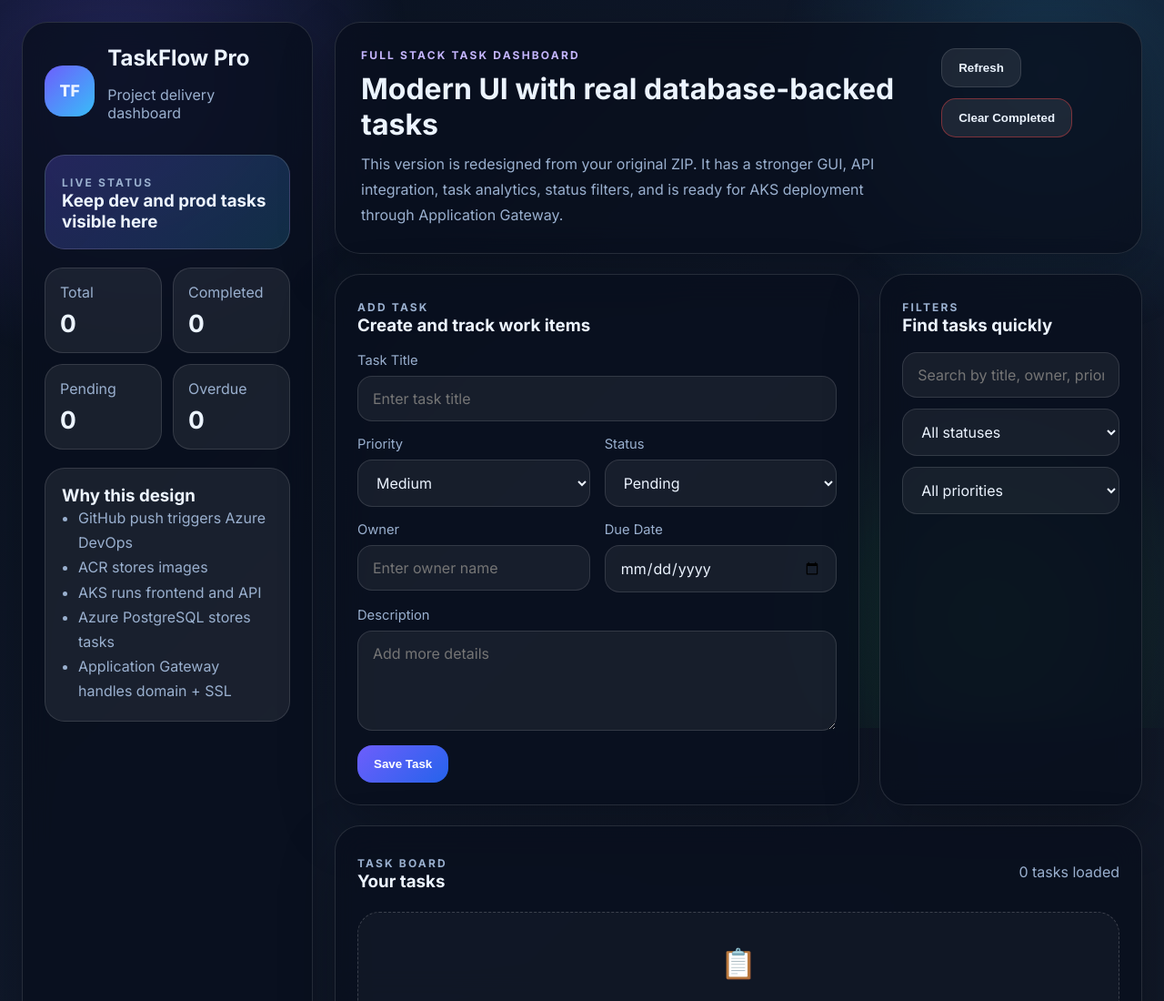
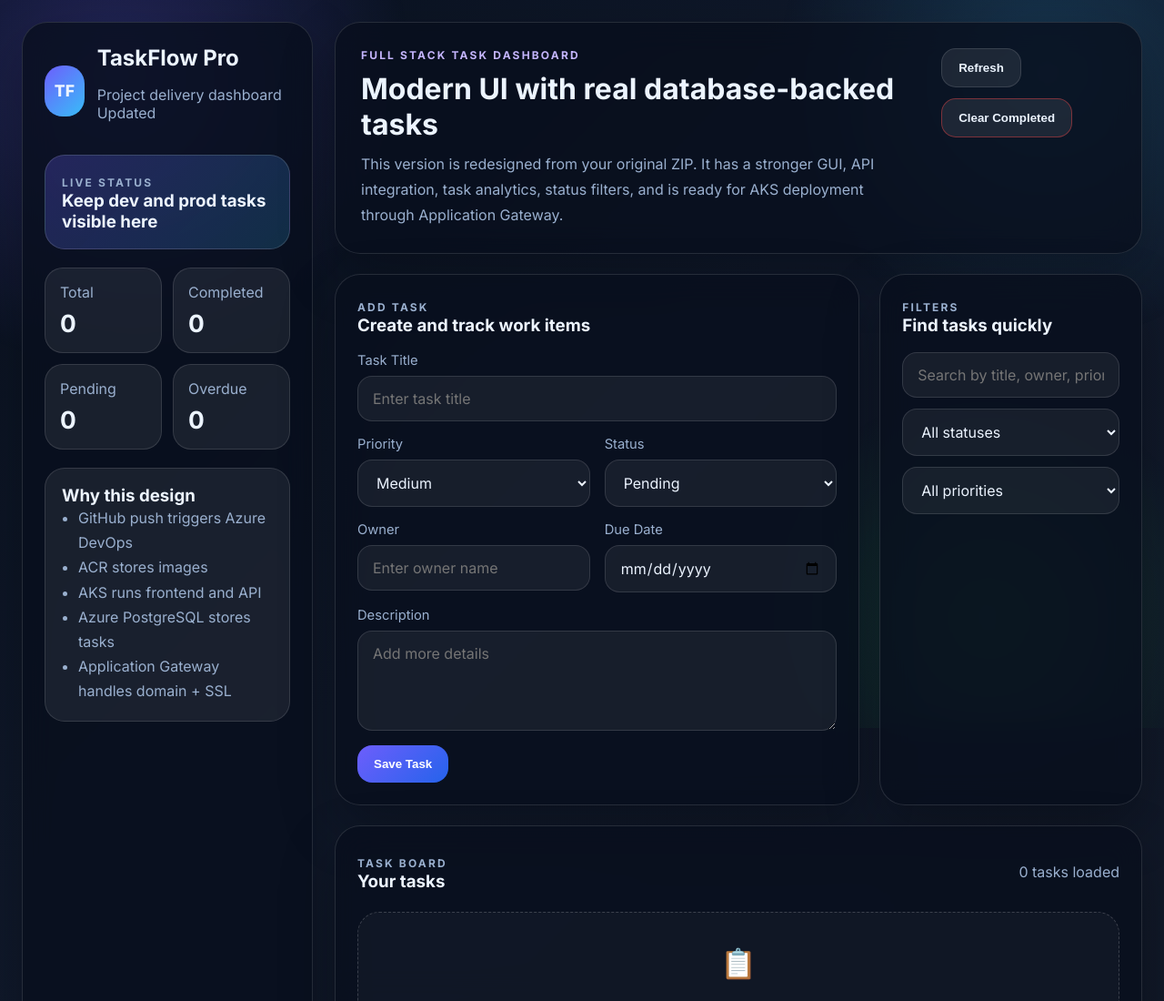
Before and after one commit to Chinmaydattasr/taskflow-aks-dev, a plain HTML site: page frontend/index.html in a window 1280 px wide. Shown: the top 1100 px of the page at 91% size. Drawn offline with Linux system fonts and the light colour scheme; no server answers.

Commit message:
changed code

```diff
--- a/frontend/index.html
+++ b/frontend/index.html
@@ -17,7 +17,7 @@
         <div class="logo">TF</div>
         <div>
           <h1>TaskFlow Pro</h1>
-          <p>Project delivery dashboard</p>
+          <p>Project delivery dashboard Updated</p>
         </div>
       </div>
 
```
